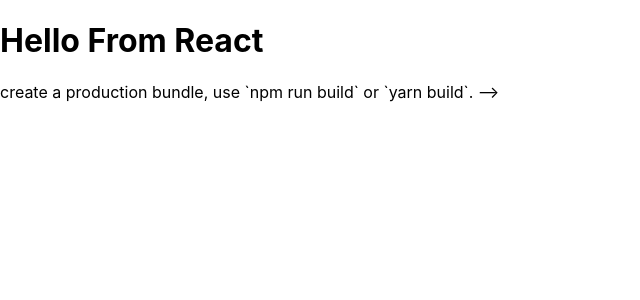
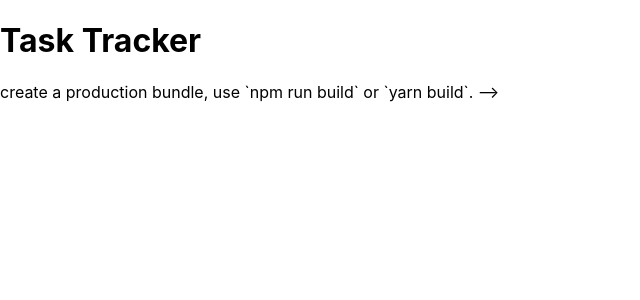
Before and after one commit to Rimce/react-task-tracker, a React (Create React App) app: page / in a window 1280 px wide. Shown: the top 300 px of the page, without its empty margins (0-640 px from the left). Built offline with nearby package versions, Linux system fonts and the light colour scheme.

Commit message:
add Header component

```diff
--- a/src/App.js
+++ b/src/App.js
@@ -1,10 +1,13 @@
-function App() {
+import React from 'react'
+import Header from './components/Header'
+
+const App = () => {
   return (
-    <div className="App">
-      <h1>Hello From React </h1>
+    <div className="container">
+      {/* <h1>Hello From React </h1> */}
+      <Header />
+
     </div>
-
   );
 }
-
 export default App;
--- /dev/null
+++ b/src/components/Header.js
@@ -0,0 +1,24 @@
+import PropTypes from 'prop-types'
+
+
+const Header = ({ title }) => {
+    return (
+        <header>
+            <h1> {title} </h1>
+
+        </header >
+    )
+}
+Header.defaultProps = {
+    title: 'Task Tracker'
+}
+
+Header.propTypes = {
+    title: PropTypes.string.isRequired,
+}
+// // CSS in JS
+// const headingStyle = {
+//     color: 'red',
+//     backgroundColor: 'black',
+// }
+export default Header
```
Also changed, not shown: 2 other files (tests, documents, lock files or other folders).
